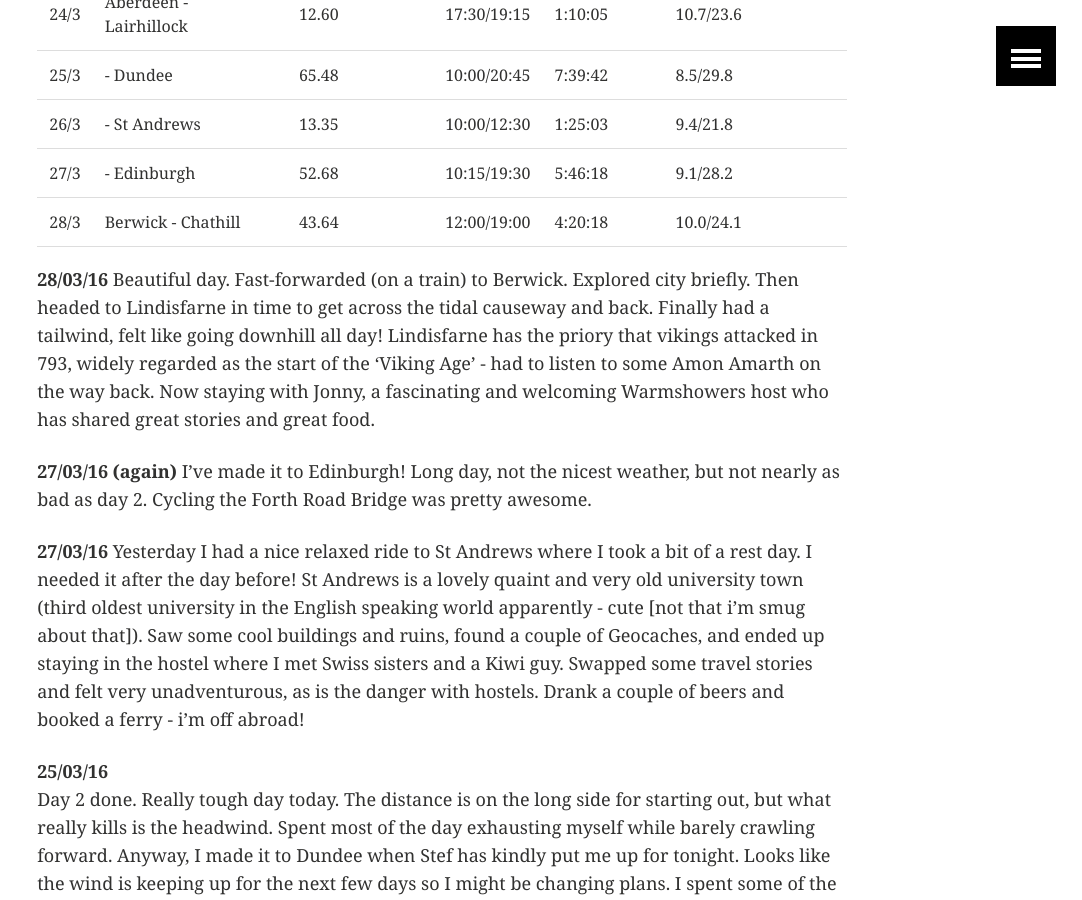
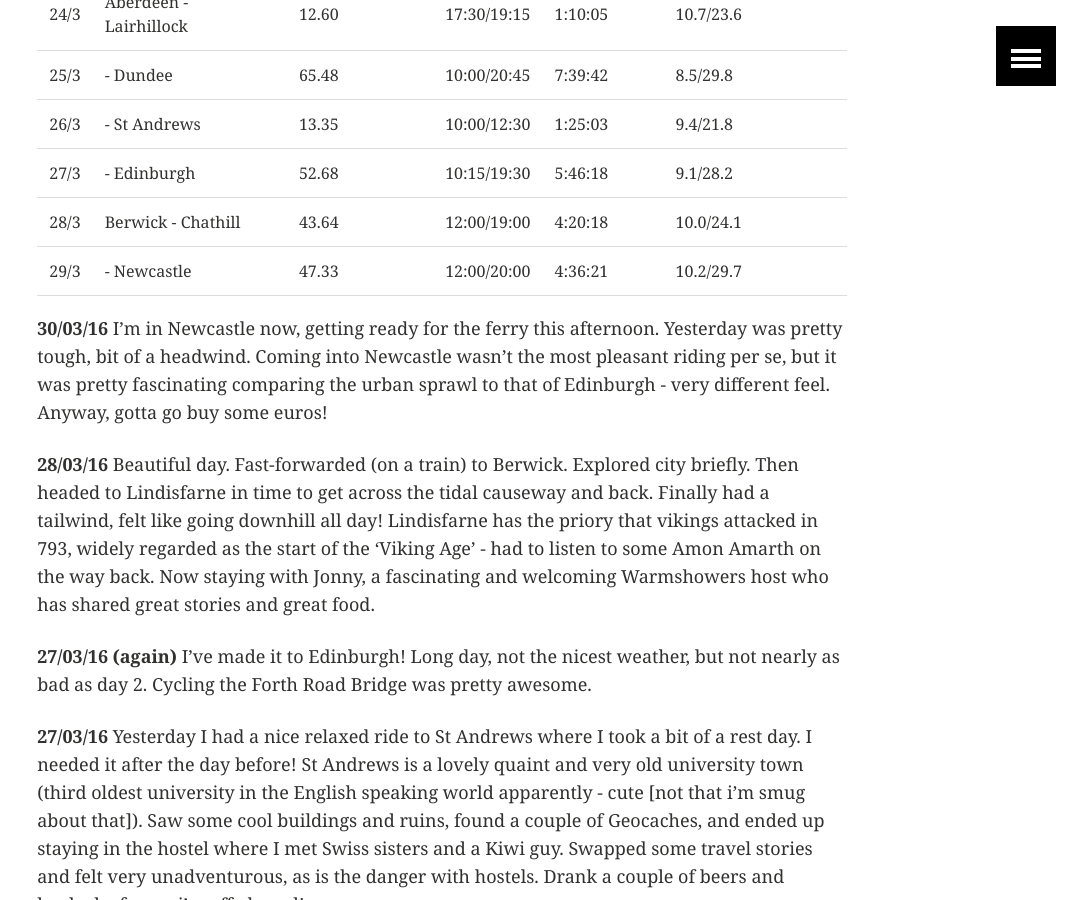
Before and after one commit to ArthurStart/git-blog, a Jekyll site: the page built from _posts/touring/2016-03-24-Quick-Update.md, in a window 1280 px wide and 900 px high, scrolled down 362 px. Shown: the whole window, without its empty margins (198-1280 px from the left). Built offline with Jekyll 4.4.1, drawn with Linux system fonts in a browser that asks for light colours; comment, search, counter and statistics services are not loaded.

Commit message:
Updated updates from Newcastle

```diff
--- a/_posts/touring/2016-03-24-Quick-Update.md
+++ b/_posts/touring/2016-03-24-Quick-Update.md
@@ -15,7 +15,11 @@ image:
 | 26/3 | - St Andrews           | 13.35 | 10:00/12:30 | 1:25:03 |  9.4/21.8 |
 | 27/3 | - Edinburgh            | 52.68 | 10:15/19:30 | 5:46:18 |  9.1/28.2 |
 | 28/3 | Berwick - Chathill     | 43.64 | 12:00/19:00 | 4:20:18 | 10.0/24.1 |
+| 29/3 | - Newcastle            | 47.33 | 12:00/20:00 | 4:36:21 | 10.2/29.7 |
 
+
+**30/03/16**
+I'm in Newcastle now, getting ready for the ferry this afternoon. Yesterday was pretty tough, bit of a headwind. Coming into Newcastle wasn't the most pleasant riding per se, but it was pretty fascinating comparing the urban sprawl to that of Edinburgh - very different feel. Anyway, gotta go buy some euros!
 
 **28/03/16**
 Beautiful day. Fast-forwarded (on a train) to Berwick. Explored city briefly. Then headed to Lindisfarne in time to get across the tidal causeway and back. Finally had a tailwind, felt like going downhill all day! Lindisfarne has the priory that vikings attacked in 793, widely regarded as the start of the 'Viking Age' - had to listen to some Amon Amarth on the way back. Now staying with Jonny, a fascinating and welcoming Warmshowers host who has shared great stories and great food.
```
